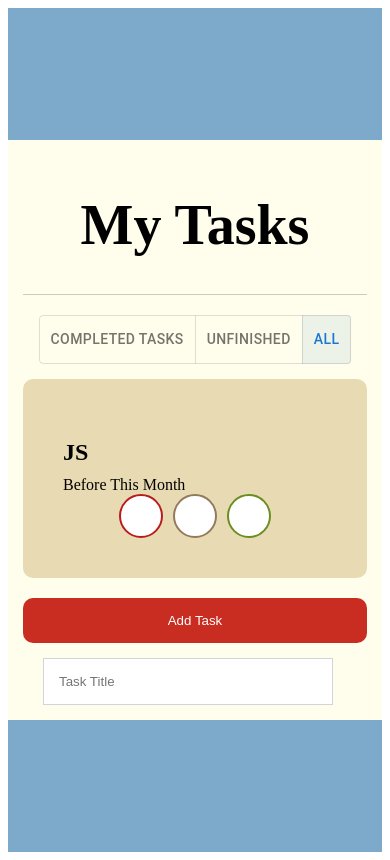
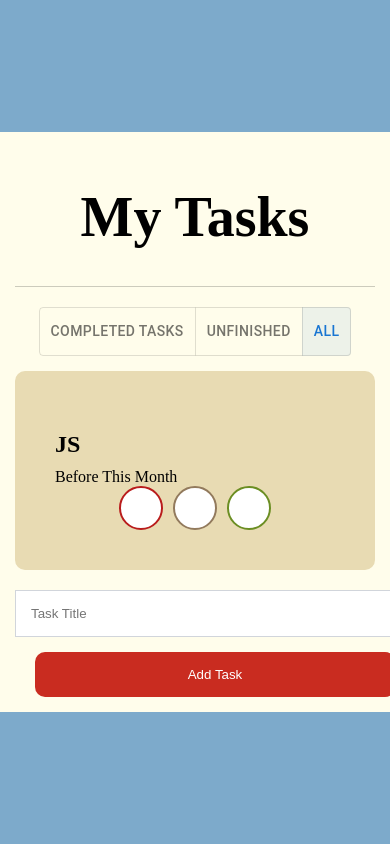
Before and after one commit to Safya174/TodoListReact, a React (Vite) app: page / in a window 390 px wide. Built offline with nearby package versions, Linux system fonts and the light colour scheme; some icons are missing.

Commit message:
fix: make todo items responsive for mobile

```diff
--- a/src/App.css
+++ b/src/App.css
@@ -1,10 +1,15 @@
 
-
+html,body{
+  background-color:"#7DAACB";
+  margin: 0;
+  padding: 0;
+  overflow-x: hidden;
+}
 @media (max-width: 600px) {
   .task-card {
     flex-direction: column;
     align-items: flex-start;
-    margin-top: 10px;
+    margin-top: 14px;
   }
 
   .task-actions {
@@ -16,9 +21,10 @@
   }
   .widthButton{
     width:100% ;
+
+  }
+  .widthInput{
+    width:100% !important ;
     margin-bottom: 15px;
   }
-  .widthInput{
-    width:100% ;
-  }
 }
--- a/src/Container.jsx
+++ b/src/Container.jsx
@@ -33,21 +33,22 @@ let Taskt = filterTasks.map((Task) => (
 
             {Taskt}
             <div style={{marginTop:"20px"}}>
-                   <button
+
+    <input type="text"  value={inputValue}   placeholder='Task Title' style={{padding:"15px",width:"75%",border:"#D1D5DB solid 1px"}} className='widthInput' onChange={(e)=>{
+      setInputValue(e.target.value)
+    }} />
+                       <button
            onClick={() => addTask({
              id: Date.now(),
              title: inputValue,
              details: "Added from button",
              isCompleted: false
   })}
-  style={{color:"white",padding:"15px",backgroundColor:"#C92C20",border:"none",borderRadius:"10px"}}
+  style={{color:"white",padding:"15px",backgroundColor:"#C92C20",border:"none",borderRadius:"10px",marginLeft:"20px"}}
   className='widthButton'
 >
   Add Task
 </button>
-    <input type="text"  value={inputValue}   placeholder='Task Title' style={{padding:"15px",width:"75%",marginLeft:"20px",border:"#D1D5DB solid 1px"}} className='widthInput' onChange={(e)=>{
-      setInputValue(e.target.value)
-    }} />
 
             </div>
 
```
